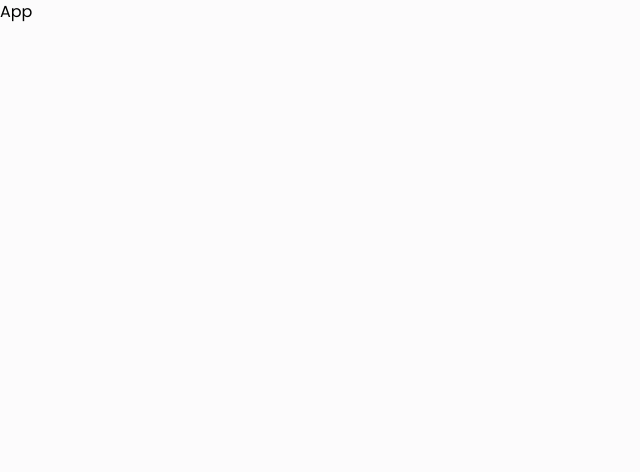
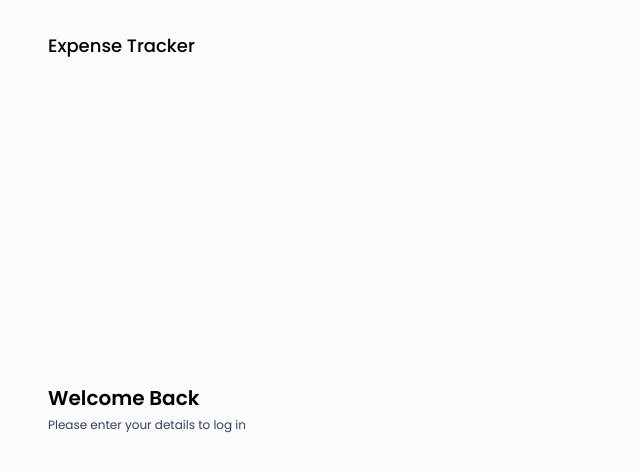
Before and after one commit to HarshilSolanki5/Expense-Tracker, a React (Vite) app in the folder frontend/Expense-tracker/: page /login in a window 1280 px wide. Shown: the top 472 px of the page, without its empty margins (0-640 px from the left). Built offline with nearby package versions, Linux system fonts and the light colour scheme.

Commit message:
Work on Login

```diff
--- a/frontend/Expense-tracker/src/App.jsx
+++ b/frontend/Expense-tracker/src/App.jsx
@@ -1,9 +1,40 @@
-import React from 'react'
+import React from 'react';
+import {
+  BrowserRouter as Router,
+  Routes,
+  Route,
+  Navigate
+} from "react-router-dom";
+import Login from './pages/Auth/login';
+import SignUp from './pages/Auth/signUp';
+import Home from './pages/Dashboard/home';
+import Income from './pages/Dashboard/income';
+import Expense from './pages/Dashboard/expense';
 
 const App = () => {
   return (
-    <div>App</div>
+    <div>
+      <Router>
+        <Routes>
+          <Route path="/" element={<Root />} />
+          <Route path="/login" exact element={<Login />} />
+          <Route path="/signUp" exact element={<SignUp />} />
+          <Route path="/dashboard" exact element={<Home />} />
+          <Route path="income" exact element={<Income />} />
+          <Route path="/expense" exact element={<Expense />} />
+        </Routes>
+      </Router>
+    </div>
   )
 }
 
-export default App
+export default App;
+
+const Root = () => {
+  const isAuthenticated = !!localstiorage.getItem("token");
+  return isAuthenticated ? (
+  <Navigate to="/dashboard" />
+  ) : (
+  <Navigate to="/login" />
+  );
+};
--- /dev/null
+++ b/frontend/Expense-tracker/src/components/layouts/AuthLayout.jsx
@@ -0,0 +1,16 @@
+import React from 'react'
+
+const AuthLayout = ({children}) => {
+  return (
+    <div>
+        <div className='w-screen h-screen md:w-[60vw] px-12 pt-8 pb-12'>
+            <h2 className = 'text-lg font-medium text-black'>Expense Tracker</h2>
+            {children}
+        </div>
+
+
+    </div>
+  )
+}
+
+export default AuthLayout
--- a/frontend/Expense-tracker/src/pages/Auth/Login.jsx
+++ b/frontend/Expense-tracker/src/pages/Auth/Login.jsx
@@ -1,9 +1,17 @@
 import React from 'react'
+import AuthLayout from '../../components/layouts/AuthLayout'
 
-const login = () => {
+const Login = () => {
   return (
-    <div>login</div>
+    <AuthLayout>
+    <div className='lg:w-[70%] h-3/4 md:h-full flex flex-col justify-center'>
+      <h3 className='text-xl font-semibold text-black'>Welcome Back</h3>
+      <p className='text-xs text-slate-700 mt-[5px] mb-6'>
+        Please enter your details to log in
+      </p>
+    </div>
+    </AuthLayout>
   )
 }
 
-export default login
+export default Login
```
